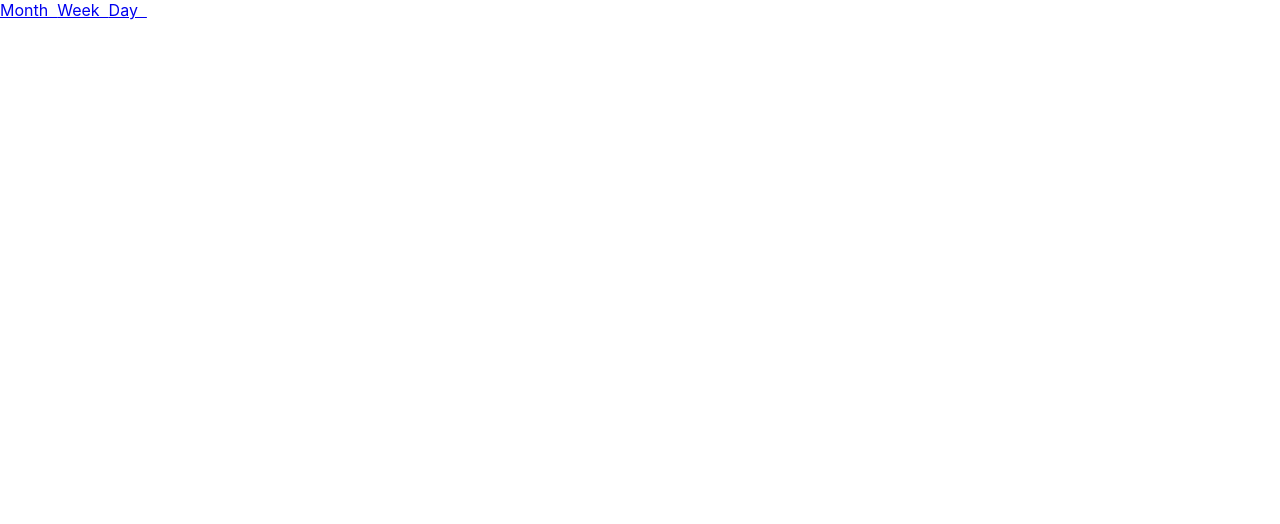
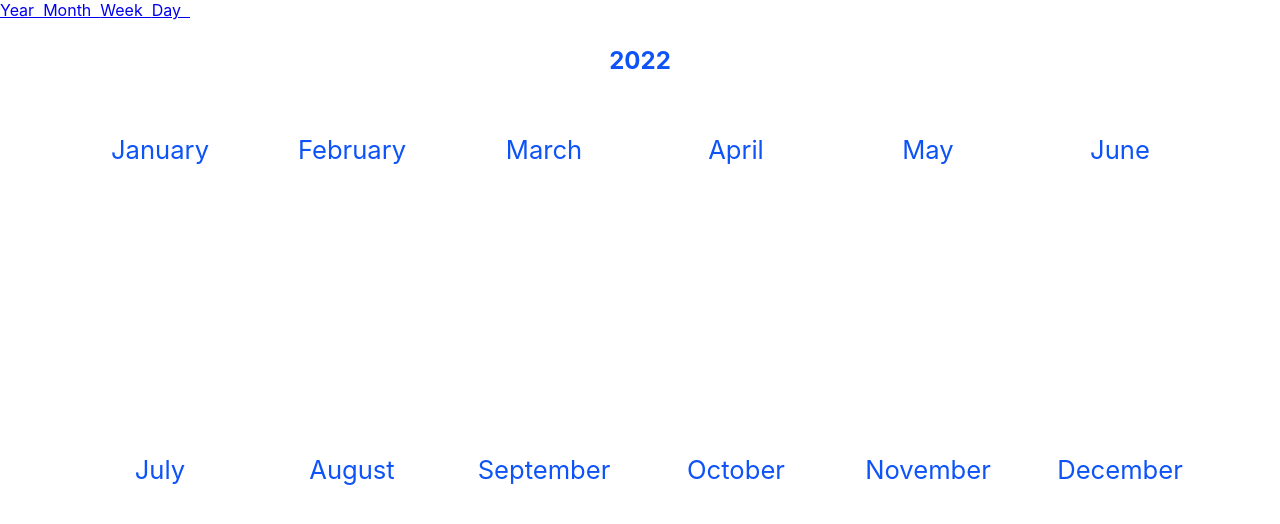
Before and after one commit to safehaven1017/locked_in, a React (Create React App) app: page /YearPage in a window 1280 px wide. Before the commit this address had no page. Shown: the top 524 px of the page. Built offline with nearby package versions, Linux system fonts and the light colour scheme.

Commit message:
created year global state

```diff
--- a/src/App.js
+++ b/src/App.js
@@ -1,6 +1,7 @@
 import './App.css';
-import { Routes, Route, Link } from 'react-router-dom';
+import { Routes, Route, Link, Redirect } from 'react-router-dom';
 import Home from './components/Home';
+import YearPage from './components/year/YearPage';
 import MonthPage from './components/month/MonthPage';
 import WeekPage from './components/week/WeekPage';
 import DayPage from './components/day/DayPage';
@@ -8,12 +9,14 @@ import DayPage from './components/day/DayPage';
 function App() {
   return (
     <div>
+      <Link to="/YearPage">Year &nbsp;</Link>
       <Link to="/MonthPage">Month &nbsp;</Link>
       <Link to="/WeekPage">Week &nbsp;</Link>
       <Link to="/DayPage">Day &nbsp;</Link>
       <Routes>
         <Route path="/" element={<Home />} ></Route>
-        <Route path="/MonthPage/" element={<MonthPage />} ></Route>
+        <Route path="/YearPage" element={<YearPage />} ></Route>
+        <Route path="/MonthPage" element={<MonthPage />} ></Route>
         <Route path="/WeekPage" element={<WeekPage />} ></Route>
         <Route path="/DayPage" element={<DayPage />} ></Route>
       </Routes>
--- a/src/calendarFunctions.js
+++ b/src/calendarFunctions.js
@@ -1,6 +1,15 @@
 import { WEEKDAYS } from "./calendarData";
 
-// Create an array of objects that contains information on each day in the month
+// Create a year: an array of 12 month arrays
+export function createYear(year) {
+    const yearArray = [];
+    for (let i = 0; i < 12; i++) {
+        yearArray.push(createMonth(year, i));
+    }
+    return yearArray;
+}
+
+// Create an array of objects that contains information on each day in the month - this was the foundation of my application
 // To clarify, "numerical day" and "day" are two different things in the comments - (numerical day ex: 20th) (day ex: a weekday (Thursday))
 export function createMonth(year, month) {
     const daysArray = [];
--- a/src/components/Home.js
+++ b/src/components/Home.js
@@ -1,10 +1,14 @@
-import React, { useState } from 'react'
+import React, { useState, useEffect } from 'react'
 import { useSelector, useDispatch } from 'react-redux';
-import { Link } from 'react-router-dom'
+import { Link, useNavigate } from 'react-router-dom'
 import { dateStringToObject, calendarModule } from '../calendarFunctions';
 import { setMonth } from '../redux/actions/monthActions';
 
 function Home() {
+  const navigate = useNavigate();
+  useEffect(() => {
+    navigate("/YearPage");
+  });
   const {  calendarMonth, calendarYear } = useSelector(state => state);
   const dispatch = useDispatch();
   // When setting default state for calendar month must convert to proper "MM" format
--- a/src/components/month/MonthCalendar.js
+++ b/src/components/month/MonthCalendar.js
@@ -32,6 +32,7 @@ export const PageContainer = styled.div`
   justify-content: center;
   align-items: center;
   color: #0d53f7;
+  overflow: hidden;
 `
 
 export const CalendarContainer = styled.div`
--- /dev/null
+++ b/src/components/year/MonthInYearCal.js
@@ -0,0 +1,30 @@
+import React from 'react';
+import styled from 'styled-components';
+import { CalendarContainer } from '../month/MonthCalendar';
+import { MONTHS } from '../../calendarData';
+import { createMonth } from '../../calendarFunctions';
+
+function MonthInYearCal(props) {
+  const month = createMonth()
+  return (
+    <MonthInYearContainer>
+      <span style={{fontSize: '2vw'}} >{MONTHS[props.index]}</span>
+      <MiniMonthCalendar></MiniMonthCalendar>
+    </MonthInYearContainer>
+  )
+}
+
+const MonthInYearContainer = styled.div`
+  width: 15vw;
+  height: 15vw;
+  display: flex;
+  flex-direction: column;
+  align-items: center;
+`
+
+const MiniMonthCalendar = styled(CalendarContainer)`
+  width: 10vw;
+  height: 10vw;
+`
+
+export default MonthInYearCal;
--- a/src/components/year/YearPage.js
+++ b/src/components/year/YearPage.js
@@ -1,12 +1,26 @@
-import React from 'react'
-import { PageContainer } from '../month/MonthCalendar'
+import React from 'react';
+import { createYear } from '../../calendarFunctions';
+import { PageContainer, CalendarContainer } from '../month/MonthCalendar';
+import styled from 'styled-components';
+import MonthInYearCal from './MonthInYearCal';
 
 function YearPage() {
-  return (
+    const calendarYear = 2022
+    const yearArray = createYear(calendarYear);
+    return (
    <PageContainer>
        <h2>{calendarYear}</h2>
+       <YearCalendarContainer>
+            {yearArray.map((_, index) => <MonthInYearCal index={index} key={index} />)}
+       </YearCalendarContainer>
    </PageContainer>
   )
 }
 
-export default YearPage
+const YearCalendarContainer = styled(CalendarContainer)`
+    grid-template-columns: 1fr 1fr 1fr 1fr 1fr 1fr;
+    height: 80vh;
+    width: 90vw;
+`
+
+export default YearPage;
```
Also changed, not shown: src/redux/actions/yearActions.js (added, +17 -0 lines), src/redux/reducers/yearReducer.js (added, +14 -0 lines).
